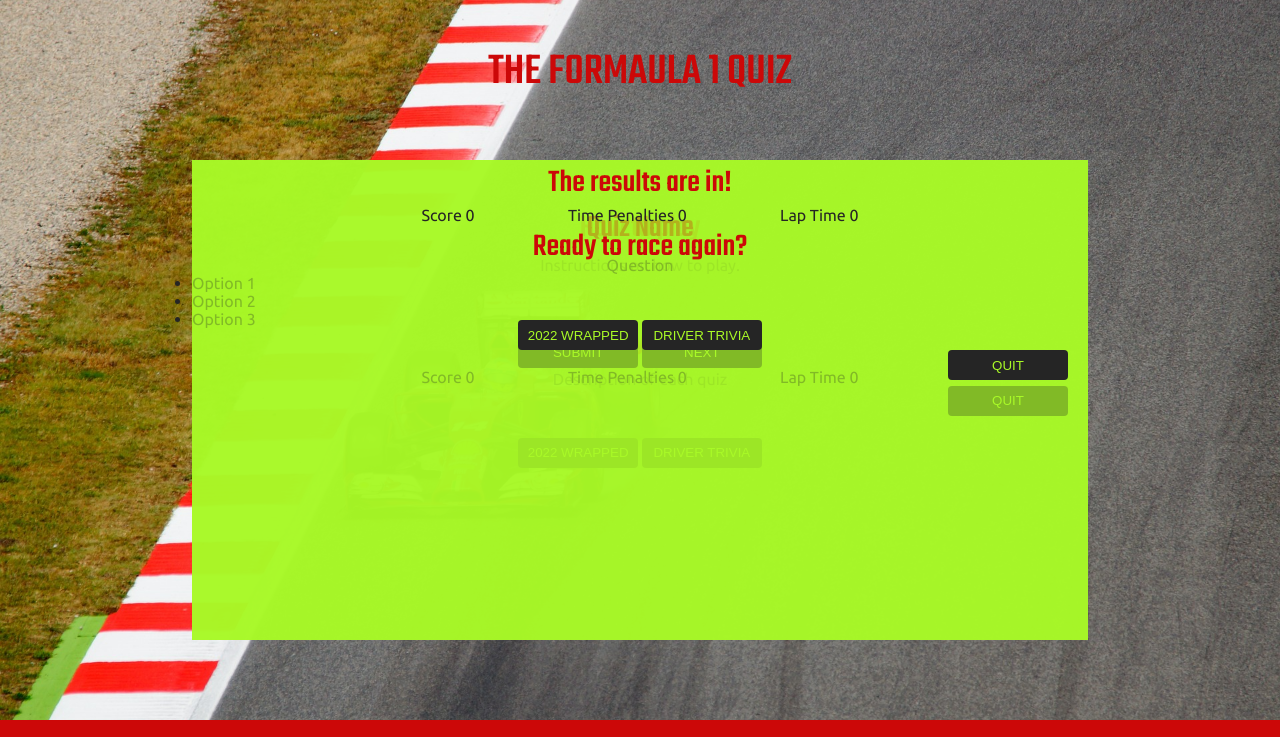
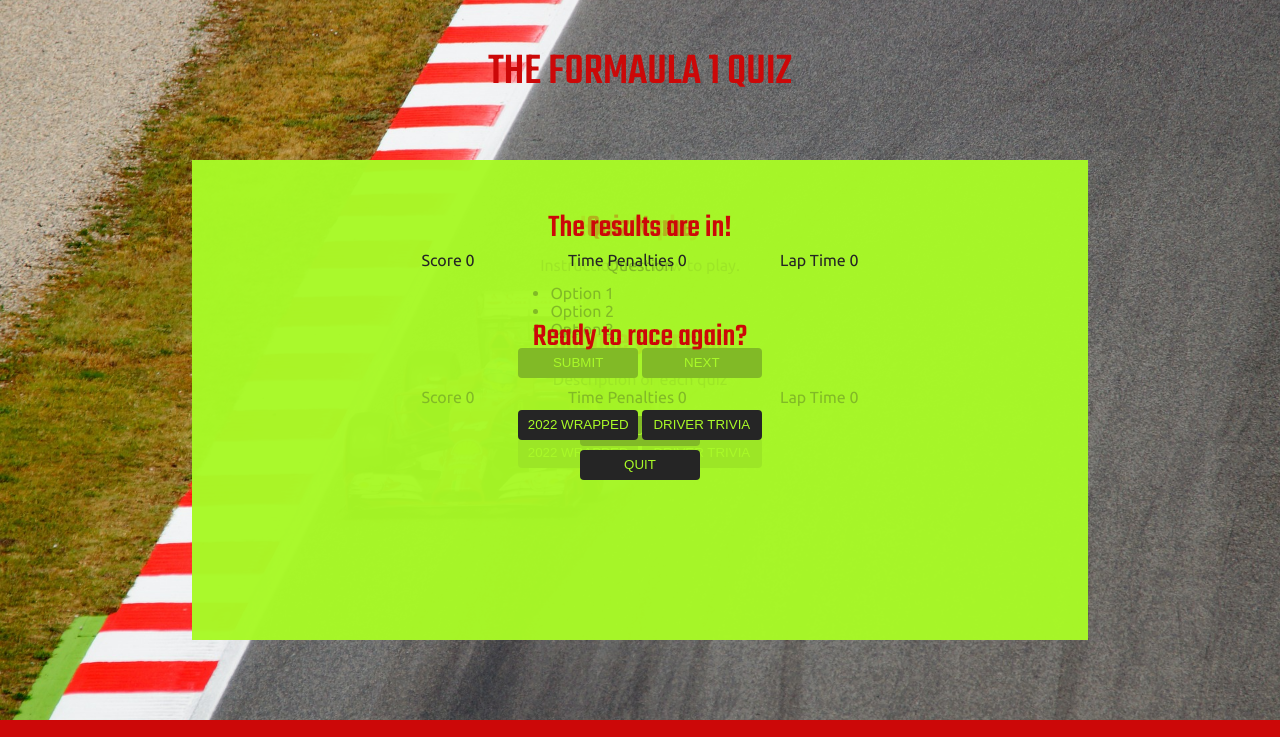
Before and after one commit to orlagh-sweeney/f1-quiz, a plain HTML site: page index.html in a window 1280 px wide. Shown: the top 737 px of the page. Drawn offline with Linux system fonts and the light colour scheme.

Commit message:
Update class and id names for quiz div and style quit div

```diff
--- a/assets/css/style.css
+++ b/assets/css/style.css
@@ -34,6 +34,7 @@
     font-size: 200%;
     color: #cc0808;
     text-align: center;
+    margin-top: 5%;
  }
 
  p {
@@ -85,10 +86,6 @@
 
  /* style intro-area div */
 
- #intro-area > h2 {
-    margin-top: 5%;
-}
-
 #intro-area > p {
     margin-top: 5px;
     margin-bottom: 5px;
@@ -101,15 +98,11 @@
 
  /* style quiz-area div */
 
- #quiz-area > h2 {
-    margin-top: 5%;
- }
-
- #quiz-area > p {
+ .quiz-area > p {
     margin-top: 5px;
  }
 
- #quiz-are > ul {
+ .quiz-area > ul {
     margin-left: 40%;
     margin-top: 10px;
  }
@@ -117,6 +110,7 @@
  .quiz-controls {
     text-align: center;
     margin-top: 10px;
+    margin-bottom: 10px;
  }
 
 .score-area {
@@ -130,9 +124,8 @@
  }
 
  .quit {
-    text-align: right;
-    margin-right: 20px;
-    bottom: 0;
+    text-align: center;
+    margin-top: 10px;
  }
  /* style buttons */
 
--- a/index.html
+++ b/index.html
@@ -24,7 +24,8 @@
         </div>
     </div>
 
-    <div id="quiz-area" class="container">
+    <div id="quiz" class="container">
+        <div class="quiz-area">
             <h2 class="quiz-name">Quiz Name</h2>
             <p class="question">Question</p>
             <ul class="options">
@@ -32,6 +33,7 @@
                 <li class="option-2">Option 2</li>
                 <li class="option-3">Option 3</li>
             </ul>
+        </div>
 
         <div class="quiz-controls">
             <button class="submit">Submit</button>
@@ -44,7 +46,7 @@
             <p class="scores">Lap Time <span id="time">0</span></p>
         </div>
 
-        <div class="quit">
+        <div id="quit-game"class="quit">
             <button class="btn-quit">Quit</button>
         </div>
     </div>
```
Lines whose indentation alone changed are shown as unchanged.
